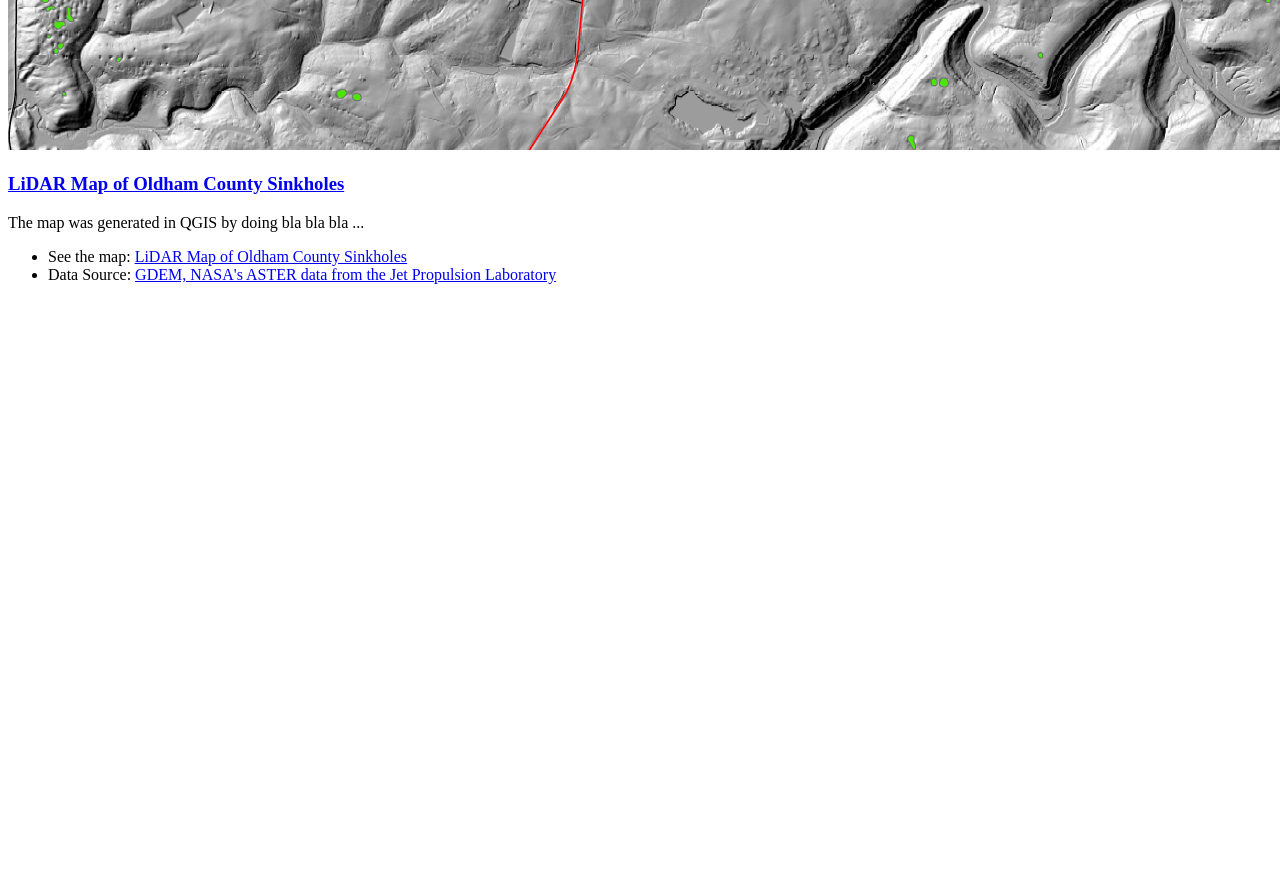
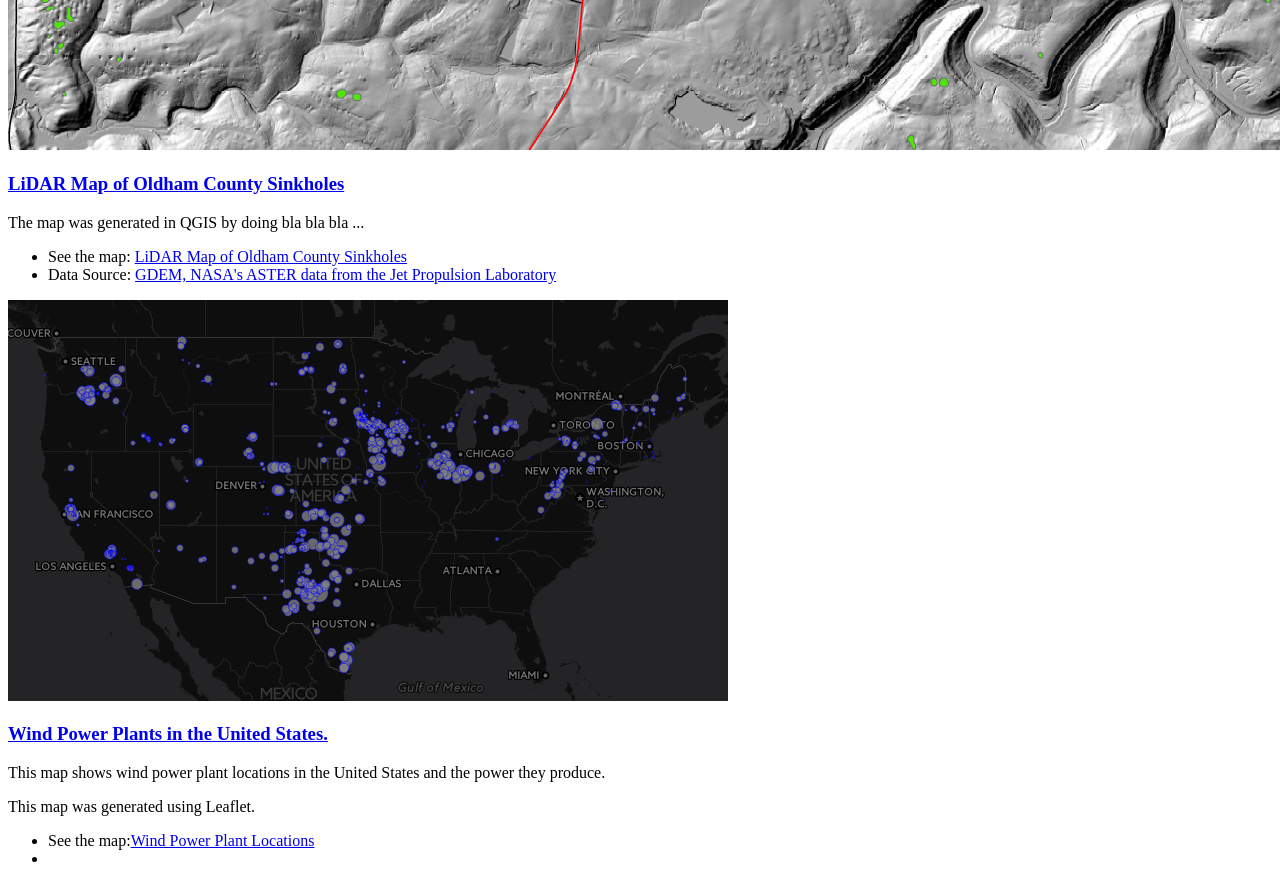
Before and after one commit to mhammond86/mhammond86.github.io, a plain HTML site: page index.html in a window 1280 px wide. Shown: the part 1497-2381 px from the top of the page. Before the commit the page ends 1797 px from the top, so only its background shows below. Drawn offline with Linux system fonts and the light colour scheme.

Commit message:
windPower

```diff
--- a/index.html
+++ b/index.html
@@ -37,6 +37,16 @@
         <li>Data Source: <a href="https://asterweb.jpl.nasa.gov/gdem.asp">GDEM, NASA's ASTER data from the Jet Propulsion Laboratory</a></li>
     </ul>
 </section>
+    <section>
+    <a target = '_blank' href="http://mhammond86.github.io/wind-power/"><img src="images/WindPower.png" alt="Wind Power Plant Locations"/></a>
+    <h3><a target = '_blank' href="http://mhammond86.github.io/wind-power/">Wind Power Plants in the United States.</a></h3>
+    <p>This map shows wind power plant locations in the United States and the power they produce.</p>
+    <p>This map was generated using Leaflet.</p>
+    <ul>
+        <li>See the map:<a target = '_blank' href="http://mhammond86.github.io/wind-power/">Wind Power Plant Locations</a></li>
+        <li><a href="" /></li>
+    </ul>
+</section>
 
 </body>
 </html>
```
Also changed, not shown: images/WindPower.png (added).
